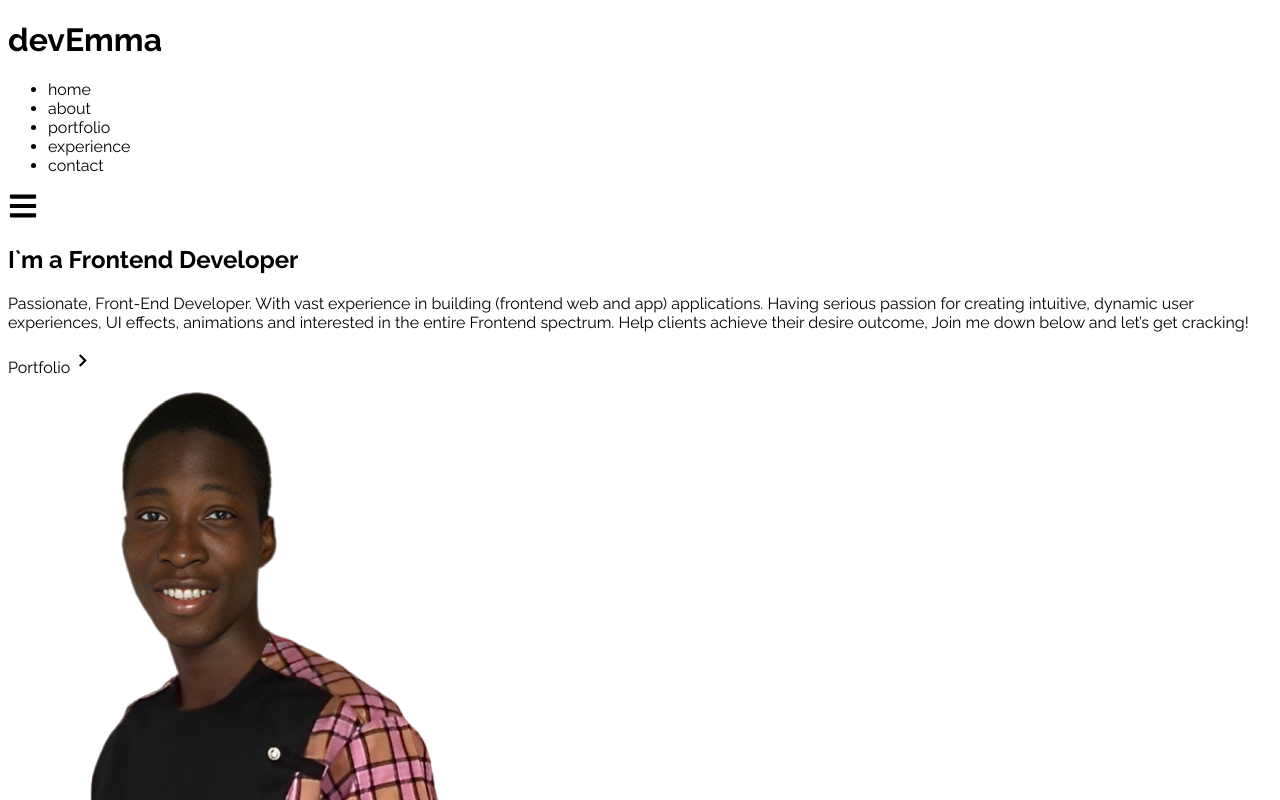
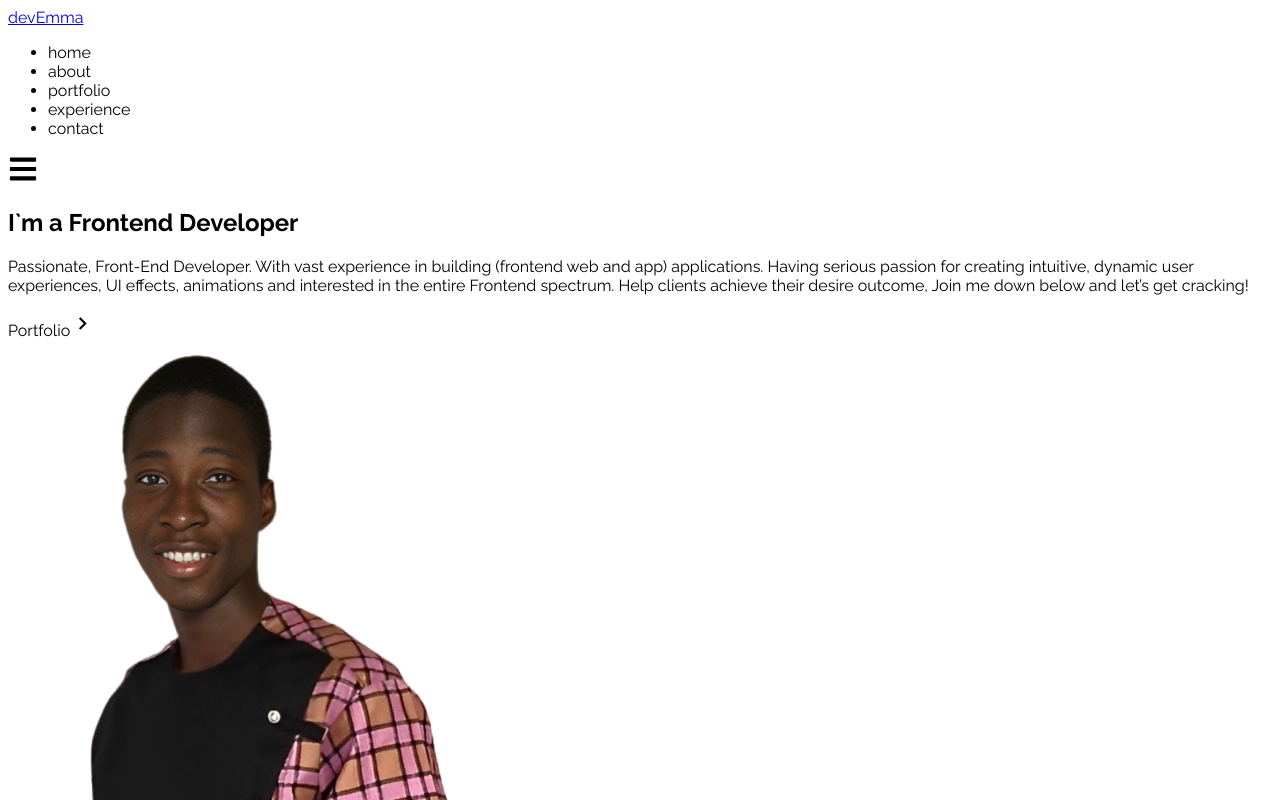
Before and after one commit to kehsee11/kenzo, a React (Create React App) app: page / in a window 1280 px wide. Shown: the top 800 px of the page. Built offline with nearby package versions, Linux system fonts and the light colour scheme; the HTML template or start-up script is replaced by a standard one.

Commit message:
docx updated

```diff
--- a/src/components/Navbar.jsx
+++ b/src/components/Navbar.jsx
@@ -28,7 +28,7 @@ const NavBar = () => {
      return (
           <div className="flex justify-between items-center w-full h-20 px-4 text-white bg-black fixed z-50">
                <div>
-                    <h1 className="text-5xl font-signature ml-2 cursor-pointer">devEmma</h1>
+                    <a href="https://devemma.netlify.app" rel="noreferrer" target="_blank" className="text-5xl font-signature ml-2 cursor-pointer">devEmma</a>
                </div>
                <ul className="hidden md:flex">
                     {links.map(({ id, link }) => (
```
